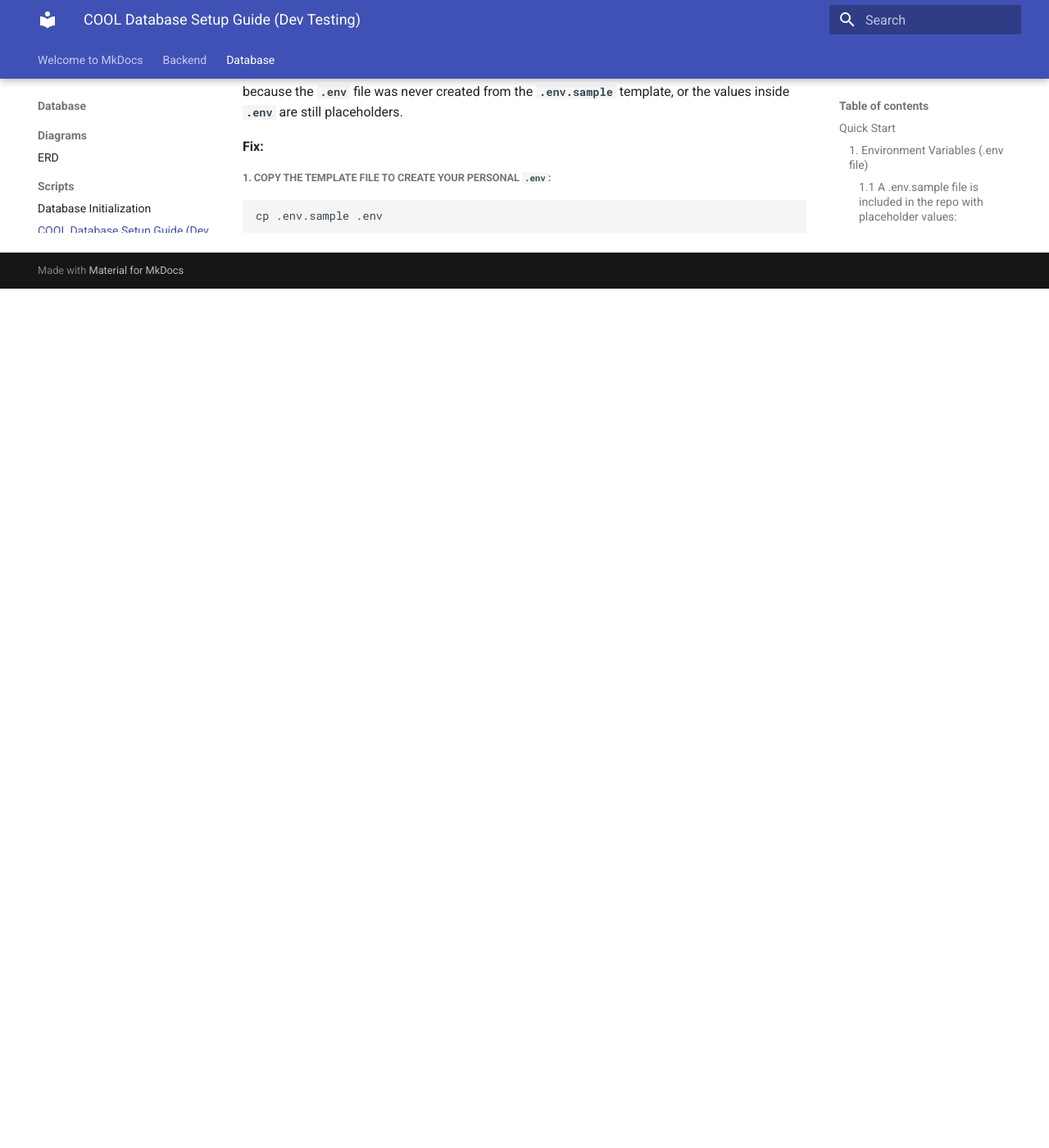
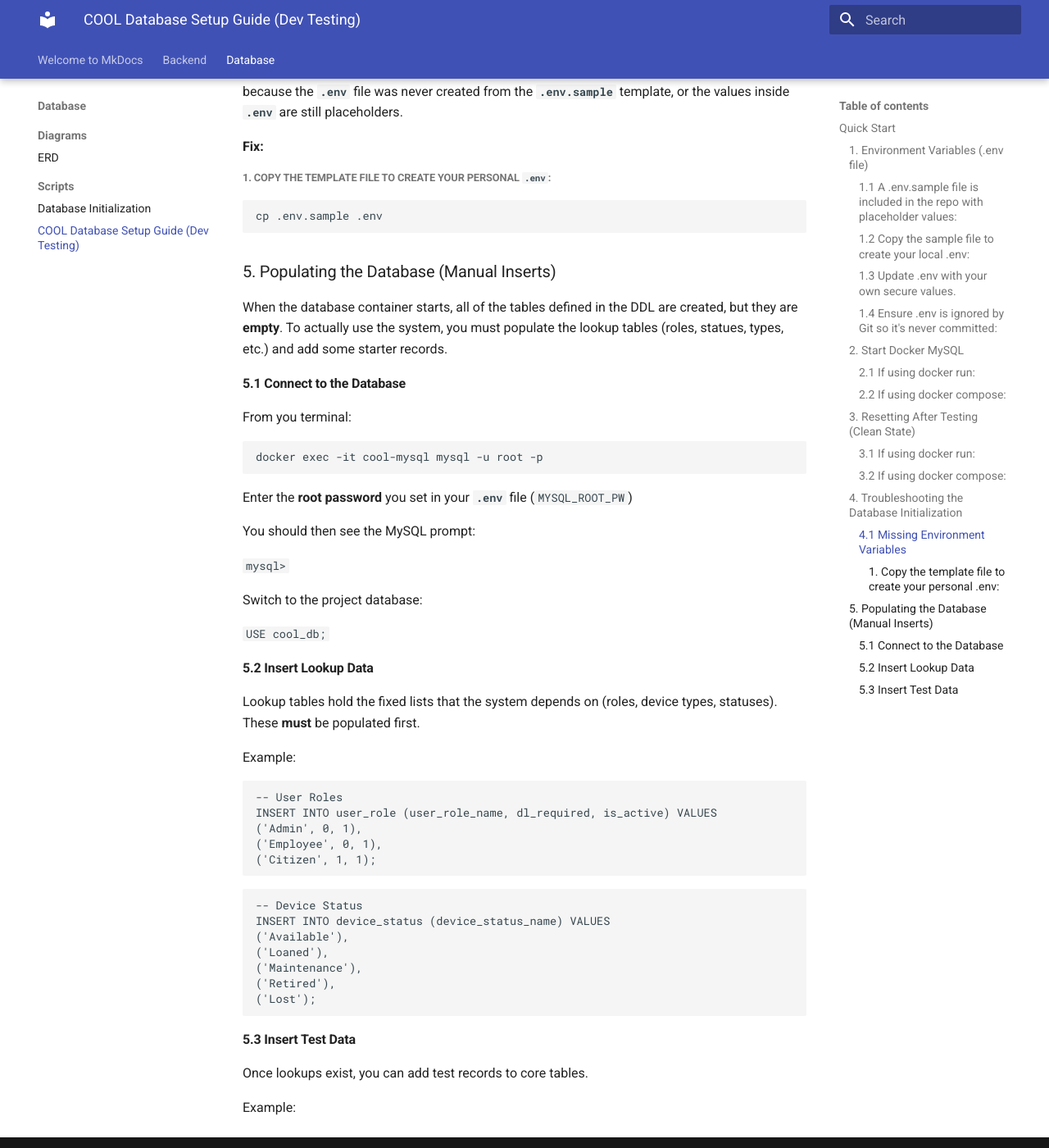
Before and after one commit to CityOfOrlando-2025/COOL, an MkDocs documentation site: the page built from documentation/docs/database/Scripts/cool-db-setup-guide.md, in a window 1280 px wide and 1400 px high, scrolled down 2413 px. Shown: the whole window at 82% size. Built offline with MkDocs 1.6.1 and Material for MkDocs 9.7.7, drawn with Linux system fonts in a browser that asks for light colours; before the commit the page ends 2765 px from its top, so only the background shows below that; some of the changed text lies outside the part shown.

Commit message:
added troubleshooting and began the lookup data examples, will do seeds after this section

````diff
--- a/documentation/docs/database/Scripts/cool-db-setup-guide.md
+++ b/documentation/docs/database/Scripts/cool-db-setup-guide.md
@@ -92,7 +92,7 @@ docker compose down -v
 
 ---
 
-### 4. Troubleshooting
+### 4. Troubleshooting the Database Initialization
 
 #### 4.1 Missing Environment Variables
 
@@ -113,3 +113,56 @@ from the **`.env.sample`** template, or the values inside **`.env`** are still p
 ```
 cp .env.sample .env
 ```
+### 5. Populating the Database (Manual Inserts)
+
+When the database container starts, all of the tables defined in the DDL are created, but they are **empty**.
+To actually use the system, you must populate the lookup tables (roles, statues, types, etc.) and add some starter
+records.
+
+#### 5.1 Connect to the Database
+
+From you terminal:
+```
+docker exec -it cool-mysql mysql -u root -p
+```
+
+Enter the **root password** you set in your **`.env`** file (`MYSQL_ROOT_PW`)
+
+You should then see the MySQL prompt:
+
+`mysql>`
+
+Switch to the project database:
+
+`USE cool_db;`
+
+#### 5.2 Insert Lookup Data
+
+Lookup tables hold the fixed lists that the system depends on (roles, device types, statuses). These **must** be
+populated first.
+
+
+
+Example:
+```
+-- User Roles
+INSERT INTO user_role (user_role_name, dl_required, is_active) VALUES
+('Admin', 0, 1),
+('Employee', 0, 1),
+('Citizen', 1, 1);
+```
+
+```
+-- Device Status
+INSERT INTO device_status (device_status_name) VALUES
+('Available'),
+('Loaned'),
+('Maintenance'),
+('Retired'),
+('Lost');
+```
+
+#### 5.3 Insert Test Data
+Once lookups exist, you can add test records to core tables.
+
+Example:
````
